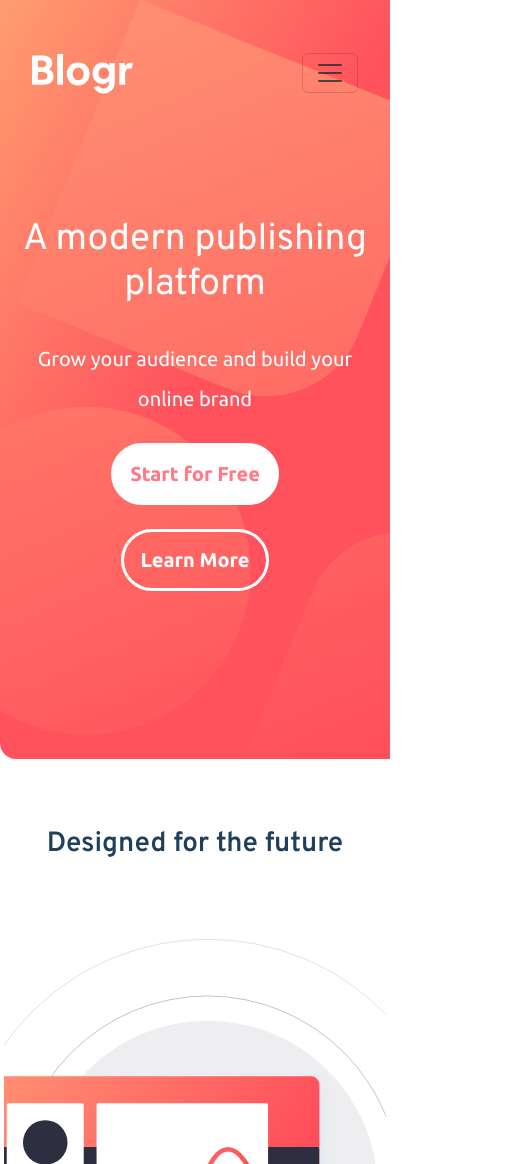
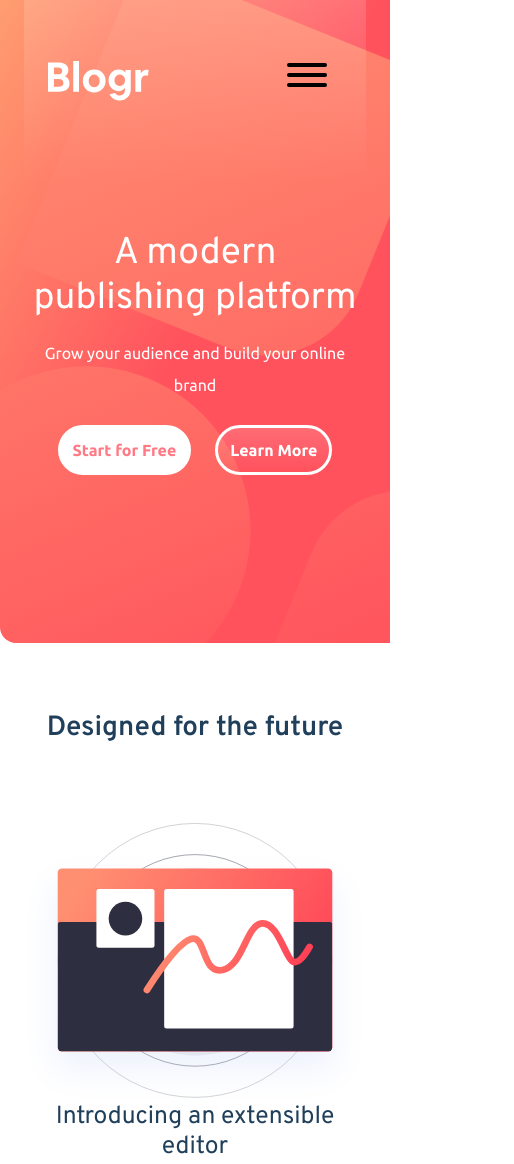
Before and after one commit to Despeerado/Frontend-mentor--blogr-landing-page, a website built with webpack: page src/index.html in a window 390 px wide. Shown: the top 1164 px of the page, 514 px wide, since content can reach past the window. Built offline with nearby package versions, Linux system fonts and the light colour scheme.

Commit message:
add hamburger menu, minor styles modification

```diff
--- a/src/index.html
+++ b/src/index.html
@@ -21,9 +21,13 @@
 					<a href="#" class="navbar-brand">
 						<img src="/images/logo.svg" alt="blogr_logo" class="pe-5 fs-2">
 					</a>
-					<button class="navbar-toggler" type="button" data-bs-toggle="collapse" data-bs-target="#navbarNavDropdown"
-						aria-controls="navbarNavDropdown" aria-expanded="false" aria-label="Toggle navigation">
-						<span class="navbar-toggler-icon"></span>
+					<button class="hamburger hamburger-3dx" type="button" data-bs-toggle="collapse"
+						data-bs-target="#navbarNavDropdown" aria-controls="navbarNavDropdown" aria-expanded="false"
+						aria-label="Toggle navigation">
+						<span class="hamburger-box">
+							<span class="hamburger-inner"></span>
+						</span>
+						<!-- <span class="navbar-toggler-icon"></span> -->
 					</button>
 					<div class="collapse navbar-collapse" id="navbarNavDropdown">
 						<ul class="navbar-nav flex-fill gap-2">
@@ -94,15 +98,15 @@
 		<!-- HERO -->
 		<div class="container">
 			<div class="text-center pt-5 pb-5">
-				<h1 class="pb-3 text-white">A modern publishing platform</h1>
+				<h1 class="text-white">A modern publishing platform</h1>
 				<div class="col-lg-6 pbr-5 mx-auto">
-					<p class="text-white lead py-2 ">Grow your audience and build your online brand</p>
-					<div class="d-flex flex-column flex-sm-row justify-content-sm-center gap-4">
+					<p class="text-white py-2 ">Grow your audience and build your online brand</p>
+					<div class="d-flex flex-row justify-content-center gap-4">
 						<div>
-							<button type="button" class=" btn btn-primary  btn-lg">Start for Free</button>
+							<button type="button" class=" btn btn-primary btn-md">Start for Free</button>
 						</div>
 						<div>
-							<button type="button" class=" btn btn-light btn-lg">Learn More</button>
+							<button type="button" class=" btn btn-light btn-md">Learn More</button>
 						</div>
 					</div>
 				</div>
@@ -115,7 +119,8 @@
 		<div class="container">
 			<h2 class="display-6 fw-bold lh-1 text-center pb-6 pb-sm-6">Designed for the future</h2>
 			<div class="row align-items-center position-relative">
-				<div class="col-12 col-lg-6 order-sm-2 illustration-background">
+				<div class="col-12 col-lg-6 order-sm-2 overflow-hidden">
+					<img src="/images/illustration-editor-desktop.svg" alt="illustration" class="img-translate-end editor">
 				</div>
 				<div class="col-12 col-lg-6 order-sm-1">
 					<h2 class="text-center text-md-start pb-sm-4">Introducing an extensible editor</h2>
@@ -169,17 +174,14 @@
 	<!-- SECTION 3-->
 	<section class="py-4 py-md-9">
 		<div class="container">
-			<div class="row  align-items-center">
-				<div class="col-12 col-lg-6">
-					<div class="laptop">
-						<picture class="w-100">
-							<source media="(min-width: 992px)" srcset="/images/illustration-laptop-desktop.svg">
-							<!-- <source media="(min-width: 768px)" srcset="/images/illustration-laptop-mobile.svg"> -->
-							<img src="/images/illustration-laptop-mobile.svg" alt="Laptop" class="">
-						</picture>
+			<div class="row  align-items-center position-relative">
+
+				<div class="col-12 col-lg-6 overflow-hidden">
+					<div class="">
+						<img src=" /images/illustration-laptop-desktop.svg" alt="laptop" class="img-translate-start laptop">
 					</div>
 				</div>
-				<div class=" col-12 col-lg-6">
+				<div class=" col-12 col-lg-6 ">
 					<h2 class="text-center text-md-start pb-4">Free, open, simple</h2>
 					<p class="text-center text-md-start pb-4">Blogr is a free and open source application backed by a large
 						community of helpful developers.
@@ -195,6 +197,7 @@
 						deployment a breeze, but capable of producing even the most complicated sites.
 					</p>
 				</div>
+
 			</div>
 		</div>
 	</section>
--- a/src/js/main.js
+++ b/src/js/main.js
@@ -4,3 +4,6 @@ import '../scss/custom.scss'
 // Import all of Bootstrap's JS
 import * as bootstrap from 'bootstrap'
 import img from '/images/favicon-32x32.png';
+
+// Import our custom JS
+import './hamburger.js'
--- /dev/null
+++ b/src/scss/_3dx.scss
@@ -0,0 +1,35 @@
+@if index($hamburger-types, 3dx) {
+  /*
+   * 3DX
+   */
+  .hamburger--3dx {
+    .hamburger-box {
+      perspective: $hamburger-layer-width * 2;
+    }
+
+    .hamburger-inner {
+      transition: transform 0.15s cubic-bezier(0.645, 0.045, 0.355, 1),
+                  background-color 0s 0.1s cubic-bezier(0.645, 0.045, 0.355, 1);
+
+      &::before,
+      &::after {
+        transition: transform 0s 0.1s cubic-bezier(0.645, 0.045, 0.355, 1);
+      }
+    }
+
+    &.is-active {
+      .hamburger-inner {
+        background-color: transparent !important;
+        transform: rotateY(180deg);
+
+        &::before {
+          transform: translate3d(0, $hamburger-layer-height + $hamburger-layer-spacing, 0) rotate(45deg);
+        }
+
+        &::after {
+          transform: translate3d(0, ($hamburger-layer-height + $hamburger-layer-spacing) * -1, 0) rotate(-45deg);
+        }
+      }
+    }
+  }
+}
--- /dev/null
+++ b/src/scss/_base.scss
@@ -0,0 +1,88 @@
+@use "sass:math";
+
+// Hamburger
+// ==================================================
+.hamburger {
+  padding: $hamburger-padding-y $hamburger-padding-x;
+  display: inline-block;
+  cursor: pointer;
+
+  transition-property: opacity, filter;
+  transition-duration: 0.15s;
+  transition-timing-function: linear;
+
+  // Normalize (<button>)
+  font: inherit;
+  color: inherit;
+  text-transform: none;
+  background-color: transparent;
+  border: 0;
+  margin: 0;
+  overflow: visible;
+
+  &:hover {
+    @if $hamburger-hover-use-filter == true {
+      filter: $hamburger-hover-filter;
+    }
+    @else {
+      opacity: $hamburger-hover-opacity;
+    }
+  }
+
+  &.is-active {
+    &:hover {
+      @if $hamburger-hover-use-filter == true {
+        filter: $hamburger-active-hover-filter;
+      }
+      @else {
+        opacity: $hamburger-active-hover-opacity;
+      }
+    }
+
+    .hamburger-inner,
+    .hamburger-inner::before,
+    .hamburger-inner::after {
+      background-color: $hamburger-active-layer-color;
+    }
+  }
+}
+
+.hamburger-box {
+  width: $hamburger-layer-width;
+  height: $hamburger-layer-height * 3 + $hamburger-layer-spacing * 2;
+  display: inline-block;
+  position: relative;
+}
+
+.hamburger-inner {
+  display: block;
+  top: 50%;
+  margin-top: math.div($hamburger-layer-height, -2);
+
+  &,
+  &::before,
+  &::after {
+    width: $hamburger-layer-width;
+    height: $hamburger-layer-height;
+    background-color: $hamburger-layer-color;
+    border-radius: $hamburger-layer-border-radius;
+    position: absolute;
+    transition-property: transform;
+    transition-duration: 0.15s;
+    transition-timing-function: ease;
+  }
+
+  &::before,
+  &::after {
+    content: "";
+    display: block;
+  }
+
+  &::before {
+    top: ($hamburger-layer-spacing + $hamburger-layer-height) * -1;
+  }
+
+  &::after {
+    bottom: ($hamburger-layer-spacing + $hamburger-layer-height) * -1;
+  }
+}
--- a/src/scss/_custom_code.scss
+++ b/src/scss/_custom_code.scss
@@ -144,42 +144,6 @@ p {
   }
 }
 
-.editor {
-  position: relative;
-  width: 100%;
-  height: auto;
-  // @include media-breakpoint-up(lg) {
-  //   position: absolute;
-  //   top: 50%;
-  //   left: 110%;
-  //   transform: translate(-50%, -50%);
-  // }
-}
-
-.laptop {
-  left: unset;
-  @include media-breakpoint-up(lg) {
-    // left: -200px;
-  }
-}
-
-// .smartphones {
-//   // position: relative;
-//   width: 100%;
-//   max-width: 380px;
-//   height: auto;
-//   // top: 50%;
-//   // left: 50%;
-//   // transform: translate(-50%, -50%);
-//   // @include media-breakpoint-up(lg) {
-//   //   position: absolute;
-//   //   top: 50%;
-//   //   left: 50%;
-//     // transform: translate(-50%, -50%);
-//     // max-width: 470px;
-//   }
-// }
-
 .special-div {
   position: absolute;
   bottom: 0;
@@ -205,27 +169,47 @@ p {
   background-position: -200px -550px;
 }
 
-.illustration-background {
-  background: url("/images/illustration-editor-desktop.svg");
-  background-position: center;
-  background-repeat: no-repeat;
-  background-size: cover;
-  min-height: 500px;
-  @include media-breakpoint-up(lg) {
-    position: absolute;
-    background-position-x: 0%;
-    background-position-y: 0%;
-    background-repeat: repeat;
-    background-size: auto;
-    background-repeat: repeat;
-    background-size: auto;
-    background-position: 50%;
-    background-repeat: no-repeat;
-    background-size: contain;
-    min-height: 800px;
-    right: -25%;
-    z-index: 200;
-    width: 70%;
-    margin-left: auto;
+.img-translate-start {
+  // translate: 0;
+  width: 100%;
+  min-width: initial;
+  height: auto;
+  @include media-breakpoint-up(md) {
+    width: auto;
+    min-width: 100%;
+    translate: -50%;
   }
 }
+
+.img-translate-end {
+  // translate: 0;
+  width: 100%;
+  min-width: initial;
+  height: auto;
+  @include media-breakpoint-up(md) {
+    width: auto;
+    min-width: 100%;
+    translate: 10%;
+  }
+}
+
+// -----------------------------------------------------------------
+
+// Illustration display depending on screen size
+.editor {
+  content: url("/images/illustration-editor-mobile.svg");
+  @include media-breakpoint-up(md) {
+    content: url("/images/illustration-editor-desktop.svg");
+  }
+}
+
+// -----------------------------------------------------------------
+
+// Laptop display depending on screen size
+
+.laptop {
+  content: url("/images/illustration-laptop-mobile.svg");
+  @include media-breakpoint-up(md) {
+    content: url("/images/illustration-laptop-desktop.svg");
+  }
+}
--- a/src/scss/_custom_variables.scss
+++ b/src/scss/_custom_variables.scss
@@ -1,16 +1,20 @@
+//CTA
+$cta: #ff7a85;
+$primary: #ff525d;
+$white: #ffffff;
+$black: #000000;
+//HEADINGS
+$secondary: #1f3f5b;
+$text: #4b5862;
+
+//text
+
+// white is defined
+$cta-hover: #ff7a85;
+$enable-shadows: true;
+$enable-gradients: true;
+
 $enable-dark-mode: false;
-$enable-shadows: true;
-
-$container-max-widths: (
-  xs: 540px,
-  sm: 576px,
-  md: 768px,
-  lg: 992px,
-  xl: 1140px,
-  xxl: 1440px,
-);
-
-$container-padding-x: 2rem;
 
 $spacer: 1rem;
 $spacers: (
@@ -26,6 +30,23 @@ $spacers: (
   9: $spacer * 9,
 );
 
+$paragraph-margin-bottom: null;
+
+$container-max-widths: (
+  xs: 540px,
+  sm: 576px,
+  md: 768px,
+  lg: 992px,
+  xl: 1140px,
+  xxl: 1440px,
+);
+
+$grid-columns: 12;
+$grid-gutter-width: 1.5rem * 2;
+$grid-row-columns: 6;
+
+// scss-docs-start spacer-variables-maps
+
 $display-font-sizes: (
   1: 5rem,
   2: 4.5rem,
@@ -34,8 +55,28 @@ $display-font-sizes: (
   5: 3rem,
   6: 2.5rem,
 );
+$box-shadow: 0 0.5rem 1rem rgba($black, 0.15);
+$box-shadow-sm: 0 0.125rem 0.25rem rgba($black, 0.075);
+$box-shadow-lg: 0 1rem 3rem rgba($black, 0.175);
+$box-shadow-inset: inset 0 1px 2px rgba($black, 0.075);
 
-$font-size-base: 1rem; // Assumes the browse, typically `16px`
+$nav-link-color: #cccccc;
+$nav-link-hover-color: $white;
+
+$navbar-light-color: rgba(white, 0.65);
+$navbar-light-hover-color: rgba(white, 1);
+$navbar-light-active-color: white;
+
+$dropdown-border-width: 0;
+$dropdown-box-shadow: $box-shadow;
+
+$font-family-base: "Ubuntu", sans-serif;
+$font-family-code: "Overpass", sans-serif;
+$font-size-base: 1rem;
+
+$font-weight-light: 300;
+$font-weight-base: $font-weight-light;
+$line-height-base: 2;
 
 $h1-font-size: $font-size-base * 4;
 $h2-font-size: $font-size-base * 2;
@@ -44,47 +85,11 @@ $h4-font-size: $font-size-base * 1.5;
 $h5-font-size: $font-size-base * 1.25;
 $h6-font-size: $font-size-base;
 
+$headings-color: $secondary;
+$headings-font-family: "Overpass", sans-serif;
+
 $bg-border-radius: 6rem;
 // Colors:
 
-//CTA
-$cta: #ff7a85;
-$primary: #ff525d;
-$white: #ffffff;
-$black: #000000;
-//HEADINGS
-$secondary: #1f3f5b;
-$text: #4b5862;
-
-//text
-
-// white is defined
-$cta-hover: #ff7a85;
-
-$font-weight-light: 300;
-$font-weight-base: $font-weight-light;
-$line-height-base: 2;
-
-$font-family-base: "Ubuntu", sans-serif;
-$font-family-code: "Overpass", sans-serif;
-
-$headings-color: $secondary;
-$headings-font-family: "Overpass", sans-serif;
-
-$navbar-light-color: rgba(white, 0.65);
-$navbar-light-hover-color: rgba(white, 1);
-$navbar-light-active-color: white;
-
-$nav-link-color: #cccccc;
-$nav-link-hover-color: $white;
-
-$box-shadow: 0 0.5rem 1rem rgba($black, 0.15);
-$box-shadow-sm: 0 0.125rem 0.25rem rgba($black, 0.075);
-$box-shadow-lg: 0 1rem 3rem rgba($black, 0.175);
-$box-shadow-inset: inset 0 1px 2px rgba($black, 0.075);
-
-$dropdown-border-width: 0;
-$dropdown-box-shadow: $box-shadow;
-
 $btn-border-width: 0.2rem;
 // $btn-border-width:
--- /dev/null
+++ b/src/scss/_hamburgers.scss
@@ -0,0 +1,88 @@
+@charset "UTF-8";
+/*!
+ * Hamburgers
+ * @description Tasty CSS-animated hamburgers
+ * @author Jonathan Suh @jonsuh
+ * @site https://jonsuh.com/hamburgers
+ * @link https://github.com/jonsuh/hamburgers
+ */
+
+// Settings
+// ==================================================
+$hamburger-padding-x: 15px !default;
+$hamburger-padding-y: 15px !default;
+$hamburger-layer-width: 40px !default;
+$hamburger-layer-height: 4px !default;
+$hamburger-layer-spacing: 6px !default;
+$hamburger-layer-color: #000 !default;
+$hamburger-layer-border-radius: 4px !default;
+$hamburger-hover-opacity: 0.7 !default;
+$hamburger-active-layer-color: $hamburger-layer-color !default;
+$hamburger-active-hover-opacity: $hamburger-hover-opacity !default;
+
+// To use CSS filters as the hover effect instead of opacity,
+// set $hamburger-hover-use-filter as true and
+// change the value of $hamburger-hover-filter accordingly.
+$hamburger-hover-use-filter: false !default;
+$hamburger-hover-filter: opacity(50%) !default;
+$hamburger-active-hover-filter: $hamburger-hover-filter !default;
+
+// Types (Remove or comment out what you don’t need)
+// ==================================================
+$hamburger-types: (
+  3dx,
+  3dx-r,
+  3dy,
+  3dy-r,
+  3dxy,
+  3dxy-r,
+  arrow,
+  arrow-r,
+  arrowalt,
+  arrowalt-r,
+  arrowturn,
+  arrowturn-r,
+  boring,
+  collapse,
+  collapse-r,
+  elastic,
+  elastic-r,
+  emphatic,
+  emphatic-r,
+  minus,
+  slider,
+  slider-r,
+  spin,
+  spin-r,
+  spring,
+  spring-r,
+  stand,
+  stand-r,
+  squeeze,
+  vortex,
+  vortex-r
+) !default;
+
+// Base Hamburger (We need this)
+// ==================================================
+@import "base";
+
+// Hamburger types
+// ==================================================
+@import "./3dx";
+
+// ==================================================
+// Cooking up additional types:
+//
+// The Sass for each hamburger type should be nested
+// inside an @if directive to check whether or not
+// it exists in $hamburger-types so only the CSS for
+// included types are generated.
+//
+// e.g. hamburgers/types/_new-type.scss
+//
+// @if index($hamburger-types, new-type) {
+//   .hamburger--new-type {
+//     ...
+//   }
+// }
--- a/src/scss/custom.scss
+++ b/src/scss/custom.scss
@@ -1,4 +1,8 @@
 // Custom.scss
+@import "./hamburgers";
+@import "./base";
+// @import "./3dx";
+
 @import "./custom_fonts";
 // Option B: Include parts of Bootstrap
 @import "./custom_css_variables";
```
Also changed, not shown: src/js/hamburger.js (added, +7 -0 lines).
